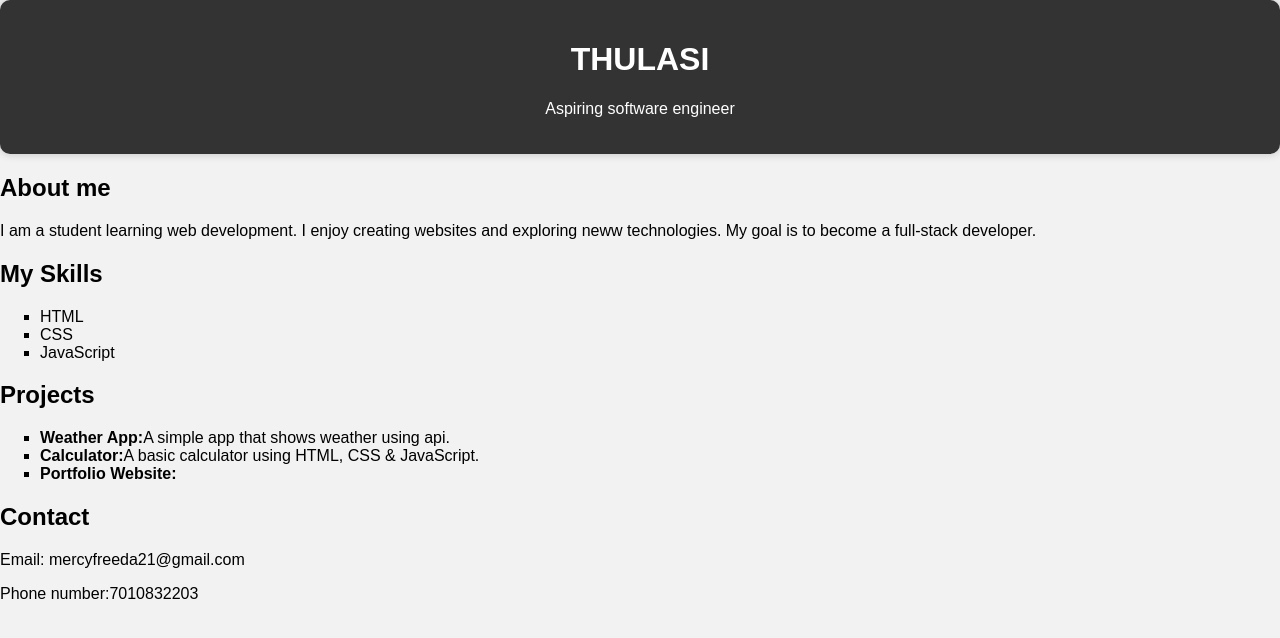
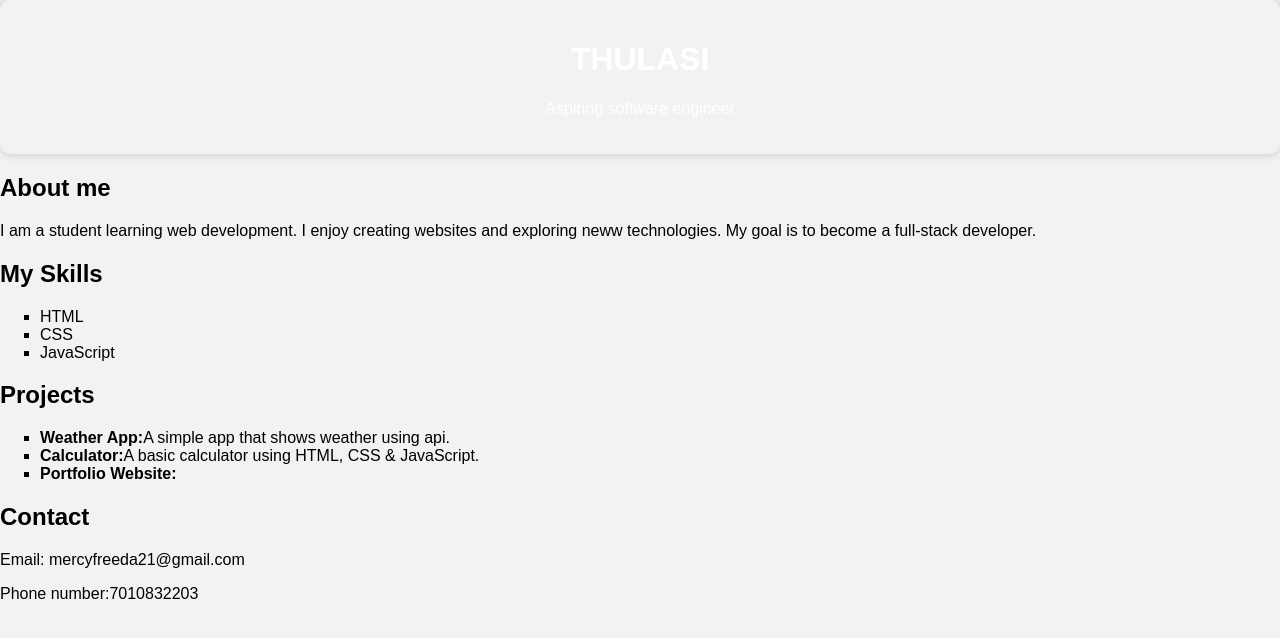
Before and after one commit to Mercyfreeda/THULASI.github.io, a plain HTML site: page index.html in a window 1280 px wide. Drawn offline with Linux system fonts and the light colour scheme.

Commit message:
Update index.html

```diff
--- a/index.html
+++ b/index.html
@@ -10,7 +10,7 @@
         padding:0;
       }
       header {
-       background-color:#333;
+       background-color:#f2f2f2;
         color:white;
         text-align:center;
         padding:20px;
```
